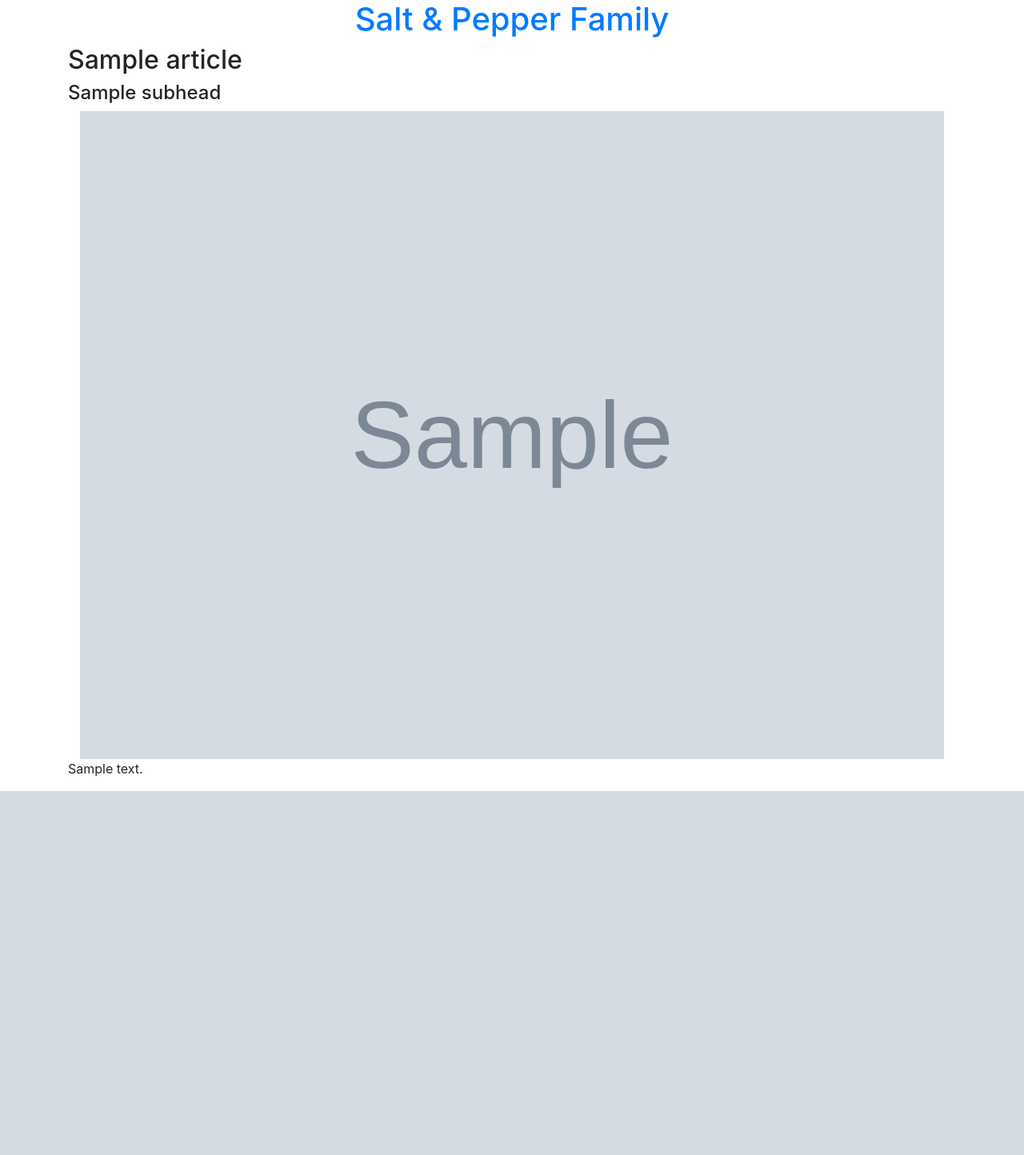
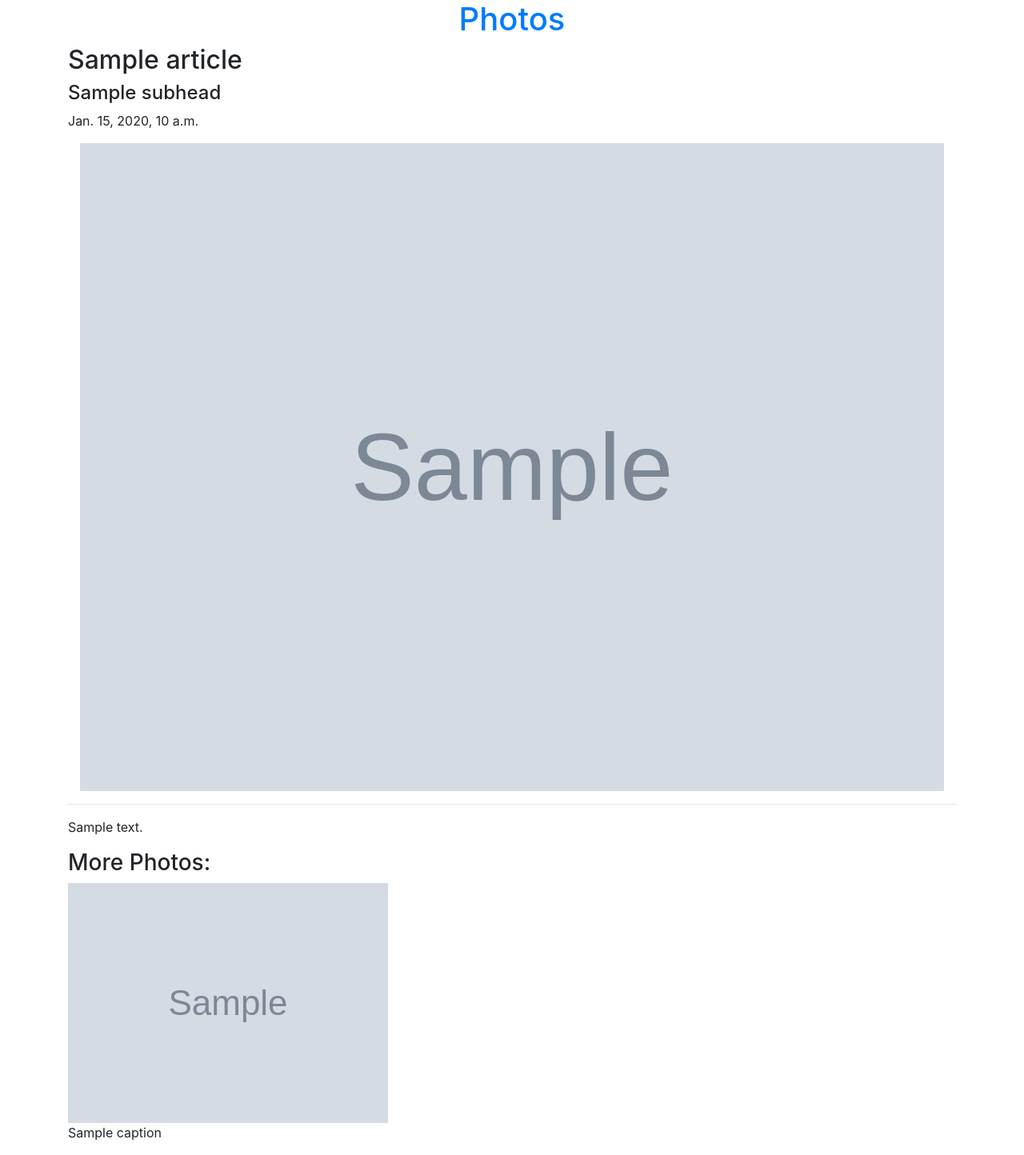
Before and after one commit to glaserbw/spf, a Django app: template spf/blog/templates/article_detail.html in a window 1280 px wide. Shown: the whole page at 80% size. Before the commit the page ends 989 px from the top, so only its background shows below. Run offline with Django 3.2, Linux system fonts and the light colour scheme; the template is opened without the code that fills it: most values are stand-ins (such as "Sample title", 1, 10 or a date in 2020); grey boxes marked "Sample" are stand-in pictures; some libraries are stand-ins or nearby versions.

Commit message:
article detail pages rendering all related photos. able to sort by tag. Need to streamline UI, style and focus on admin

```diff
--- a/spf/blog/templates/article_detail.html
+++ b/spf/blog/templates/article_detail.html
@@ -5,9 +5,18 @@
 <div class='container'>
     <h2>{{ article.title }}</h2>
     <h4>{{ article.subhead }}</h4>
+    <p> {{ article.pub_date }} </p>
     <img class ="container" src="{{ article.cover_url }}" alt="cover_url">
-    {% comment %} <img src="{{ Photo.photo_url }}" alt="no pic homie"> {% endcomment %}
-    <p>{{article.body}}</p>
+
+    <hr>
+    <p>{{ article.body }}</p>
+    <h3> More Photos: </h3>
+    {% for photo in article.photos.all %}
+        <img class="img-fluid" src="{{ photo.photo_urls }}" alt="no pic">
+        <br>
+        <p>{{ photo.caption }}</p>
+    {% endfor %}
+
 </div>
 
 {% endblock %}
--- a/spf/blog/templates/article_list.html
+++ b/spf/blog/templates/article_list.html
@@ -4,17 +4,17 @@
 
 {% for article in articles %}
     <div class="container">
-        <img class="container" src="{{article.cover_url}}"/>
+        <a href="{% url 'article_detail' pk=article.pk %}"><img class="container" src="{{article.cover_url}}"/></a>
         <h2><a href="{% url 'article_detail' pk=article.pk %}">{{ article.title }}</a></h2>
         <p>{{ article.subhead}}</p>
         <p>{{ article.pub_date}}</p>
+
         {% comment %} Below is needed to render tag set {% endcomment %}
         {% for tag in article.tag_set.all %}
-        <p>Tags: {{ tag.tag }}</p>
+        <p>Tags:<a href="{% url 'tag_index' pk=tag.pk %}"> {{ tag.tag }} </a> </p>
         {% endfor %}
         <br/><hr/><br/>
     </div>
-
 {% endfor %}
 
 {% endblock %}
--- a/spf/blog/templates/base.html
+++ b/spf/blog/templates/base.html
@@ -11,7 +11,7 @@
     <!-- <script src="main.js"></script> -->
 </head>
 <body>
-    <h1 id="title"><a href="/">Salt & Pepper Family</a></h1>
+    <h1 id="title"><a href="/">Photos</a></h1>
 
     {% block content %}
     {% endblock %}
--- a/spf/blog/urls.py
+++ b/spf/blog/urls.py
@@ -4,4 +4,5 @@ from . import views
 urlpatterns = [
     path('', views.index, name='index'),
     path('articles/<int:pk>', views.article_detail, name="article_detail"),
+    path('tags/<int:pk>', views.tag_index, name="tag_index"),
 ]
```
Also changed, not shown: spf/blog/templates/tag_index.html (added, +15 -0 lines), spf/blog/views.py (+8 -1 lines).
